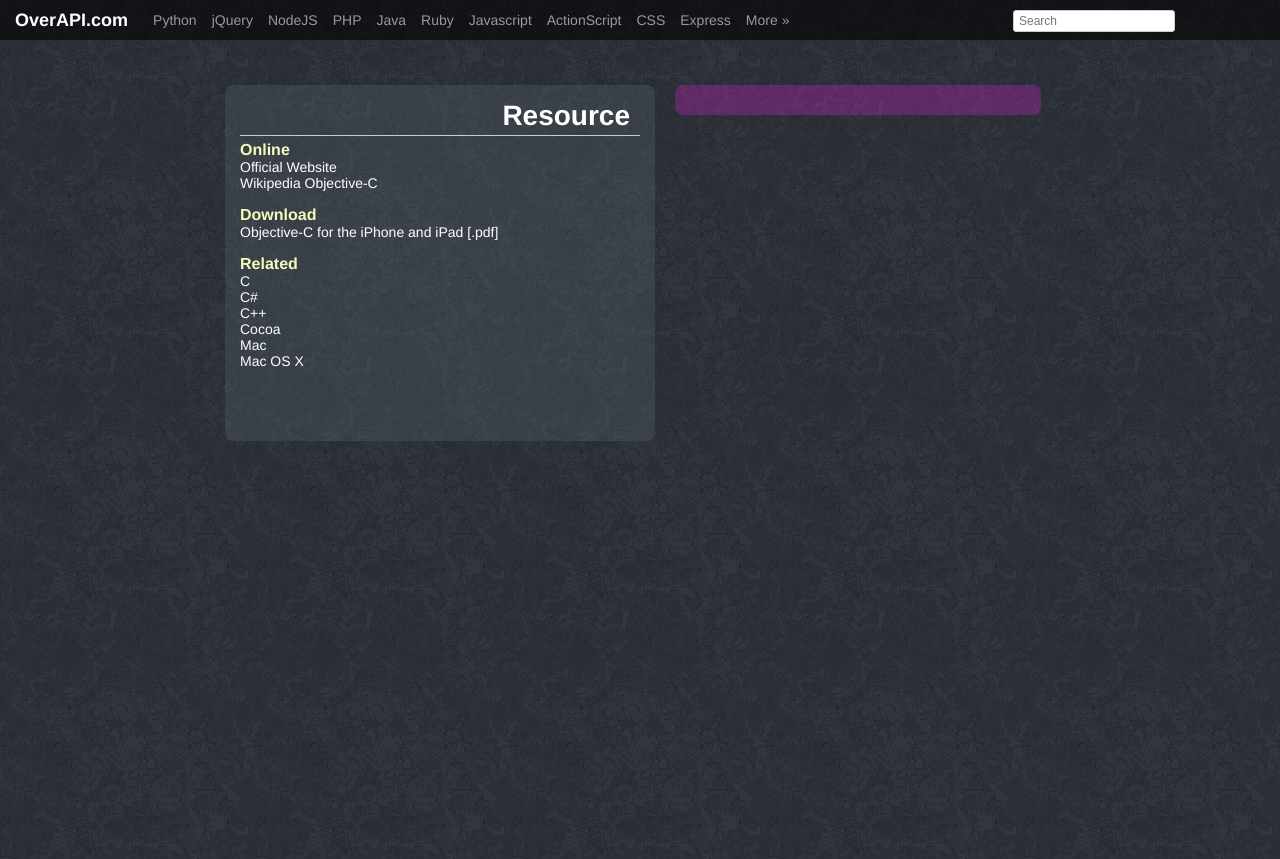
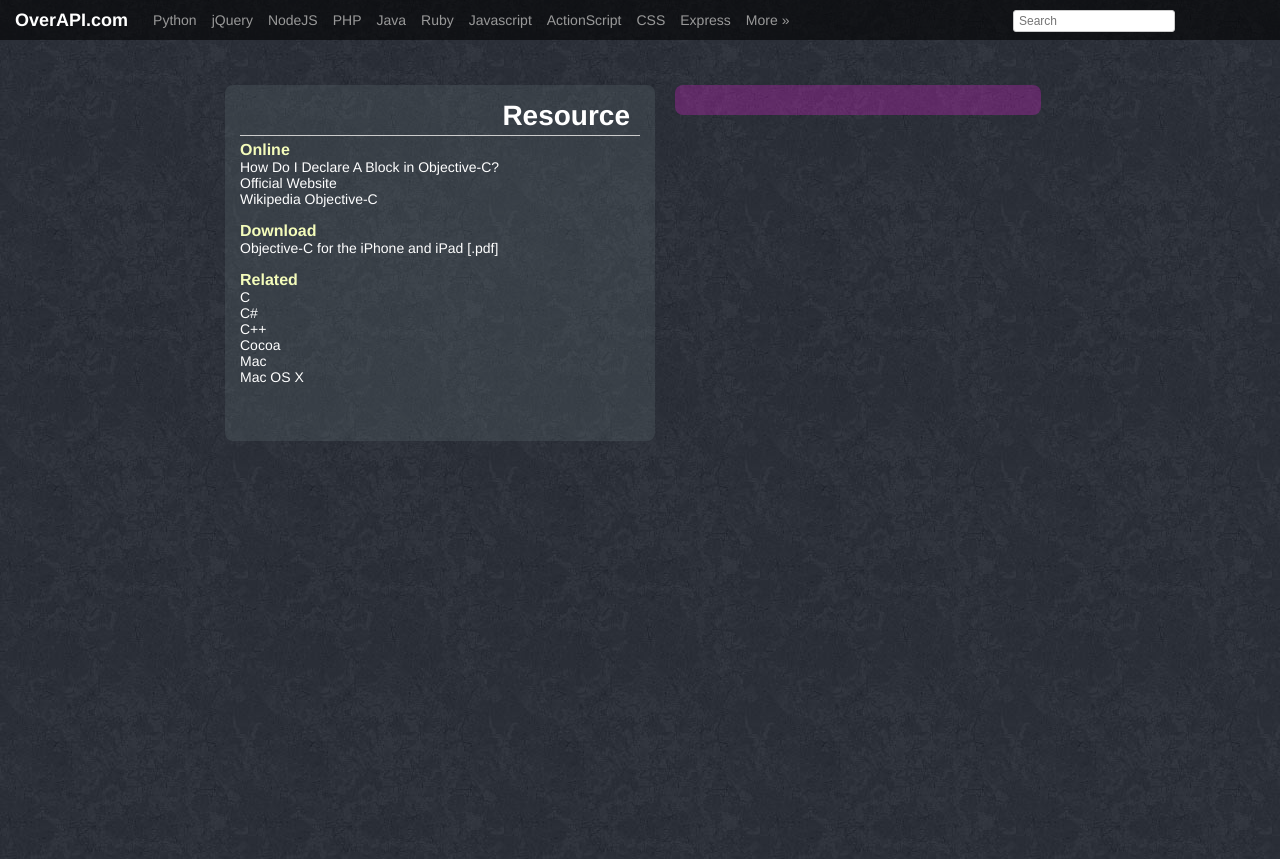
Before and after one commit to code9media/overthecs.github.io, a Jekyll site: the page built from _posts/o/2012-07-01-objective-c.html, in a window 1280 px wide. Shown: the top 859 px of the page. Built offline with Jekyll 4.4.1, drawn with Linux system fonts in a browser that asks for light colours; Markdown is read by kramdown in place of the engine named in the settings.

Commit message:
Update 2012-07-01-objective-c.html
add http://fuckingblocksyntax.com

```diff
--- a/_posts/o/2012-07-01-objective-c.html
+++ b/_posts/o/2012-07-01-objective-c.html
@@ -8,6 +8,7 @@ title:     Objective-C Cheat Sheet
         <div class="board-card">
             <h3 class="board-card-title">Online</h3>
             <ul>
+                <li><a href="http://fuckingblocksyntax.com">How Do I Declare A Block in Objective-C?</a></li>
                 <li><a href="http://developer.apple.com/mac/library/documentation/Cocoa/Conceptual/ObjectiveC/Introduction/introObjectiveC.html">Official Website</a></li>
                 <li><a href="http://en.wikipedia.org/wiki/Objective-C">Wikipedia Objective-C</a></li>
             </ul>
```
